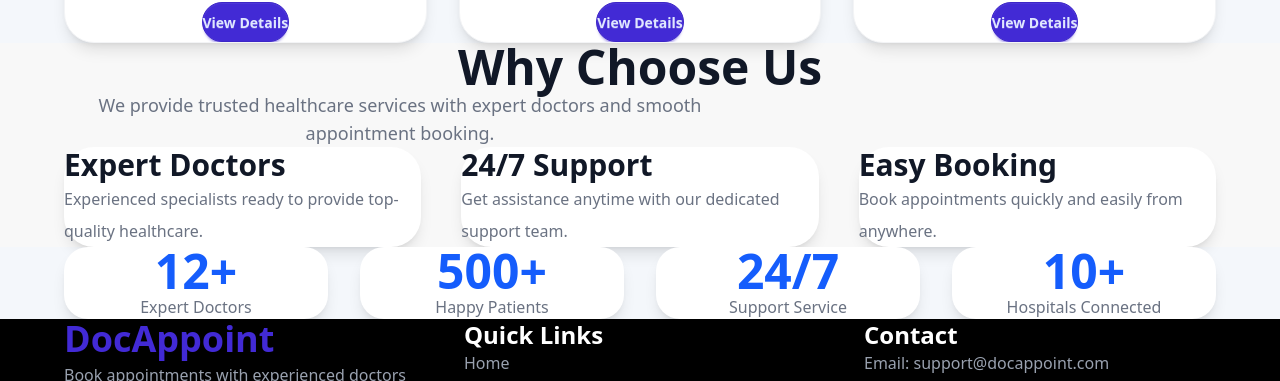
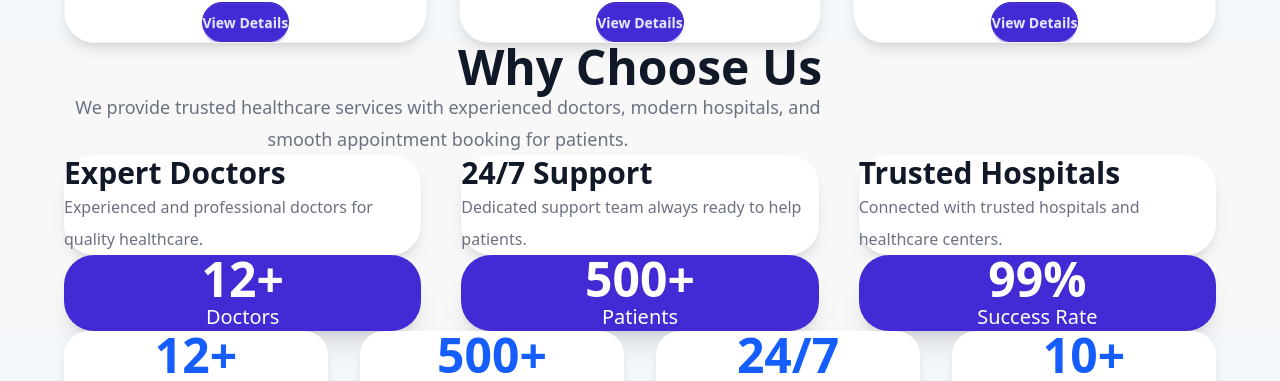
Before and after one commit to Shadman-Shakib-Fuad/doc-appoint, a Next.js app: page / in a window 1280 px wide. Shown: the part 1123-1504 px from the top of the page. Built offline with nearby package versions, Linux system fonts and the light colour scheme; no server answers.

Commit message:
fix duplicate route conflict

```diff
--- a/src/app/layout.js
+++ b/src/app/layout.js
@@ -14,7 +14,10 @@ export default function RootLayout({
   children,
 }) {
   return (
-    <html lang="en">
+    <html
+      lang="en"
+      data-scroll-behavior="smooth"
+    >
       <body>
         <MainProvider>
           {children}
--- /dev/null
+++ b/src/components/home/DoctorsSection.js
@@ -0,0 +1,55 @@
+"use client";
+
+import { useEffect, useState } from "react";
+
+import api from "@/services/api";
+
+import DoctorCard from "./DoctorCard";
+
+export default function DoctorsSection() {
+  const [doctors, setDoctors] =
+    useState([]);
+
+  useEffect(() => {
+    const fetchDoctors = async () => {
+      try {
+        const res =
+          await api.get("/doctors");
+
+        setDoctors(res.data);
+      } catch (error) {
+        console.log(error);
+      }
+    };
+
+    fetchDoctors();
+  }, []);
+
+  return (
+    <div className="py-24">
+      <div className="container-width">
+        <div className="text-center mb-16">
+          <h2 className="text-5xl font-bold">
+            Explore Doctors
+          </h2>
+
+          <p className="mt-5 text-gray-500 max-w-2xl mx-auto text-lg">
+            Find experienced and trusted
+            doctors from different
+            specialties and book your
+            appointment easily.
+          </p>
+        </div>
+
+        <div className="grid md:grid-cols-2 lg:grid-cols-3 gap-10">
+          {doctors.map((doctor) => (
+            <DoctorCard
+              key={doctor.id}
+              doctor={doctor}
+            />
+          ))}
+        </div>
+      </div>
+    </div>
+  );
+}
--- a/src/components/home/WhyChooseUs.js
+++ b/src/components/home/WhyChooseUs.js
@@ -3,41 +3,58 @@ export default function WhyChooseUs() {
     {
       title: "Expert Doctors",
       description:
-        "Experienced specialists ready to provide top-quality healthcare.",
+        "Experienced and professional doctors for quality healthcare.",
     },
     {
       title: "24/7 Support",
       description:
-        "Get assistance anytime with our dedicated support team.",
+        "Dedicated support team always ready to help patients.",
     },
     {
-      title: "Easy Booking",
+      title: "Trusted Hospitals",
       description:
-        "Book appointments quickly and easily from anywhere.",
+        "Connected with trusted hospitals and healthcare centers.",
+    },
+  ];
+
+  const stats = [
+    {
+      number: "12+",
+      title: "Doctors",
+    },
+    {
+      number: "500+",
+      title: "Patients",
+    },
+    {
+      number: "99%",
+      title: "Success Rate",
     },
   ];
 
   return (
-    <div className="py-24 bg-base-200">
+    <div className="py-28 bg-base-200">
       <div className="container-width">
-        <div className="text-center mb-16">
+        <div className="text-center">
           <h2 className="text-5xl font-bold">
             Why Choose Us
           </h2>
 
-          <p className="mt-5 text-lg text-gray-500 max-w-2xl mx-auto">
+          <p className="mt-6 text-lg text-gray-500 max-w-3xl mx-auto leading-8">
             We provide trusted healthcare
-            services with expert doctors and
-            smooth appointment booking.
+            services with experienced
+            doctors, modern hospitals, and
+            smooth appointment booking for
+            patients.
           </p>
         </div>
 
-        <div className="grid md:grid-cols-3 gap-10">
+        <div className="grid md:grid-cols-3 gap-10 mt-16">
           {features.map(
             (feature, index) => (
               <div
                 key={index}
-                className="bg-white rounded-[30px] p-10 shadow-lg hover:shadow-2xl transition-all duration-500 hover:-translate-y-3"
+                className="bg-white p-10 rounded-[30px] shadow-lg hover:shadow-2xl transition-all duration-500 hover:-translate-y-3"
               >
                 <h3 className="text-3xl font-bold mb-5">
                   {feature.title}
@@ -52,6 +69,25 @@ export default function WhyChooseUs() {
             )
           )}
         </div>
+
+        <div className="grid md:grid-cols-3 gap-10 mt-20">
+          {stats.map(
+            (stat, index) => (
+              <div
+                key={index}
+                className="bg-primary text-white rounded-[30px] p-10 text-center shadow-xl hover:scale-105 transition duration-500"
+              >
+                <h2 className="text-5xl font-bold">
+                  {stat.number}
+                </h2>
+
+                <p className="mt-4 text-xl">
+                  {stat.title}
+                </p>
+              </div>
+            )
+          )}
+        </div>
       </div>
     </div>
   );
```
